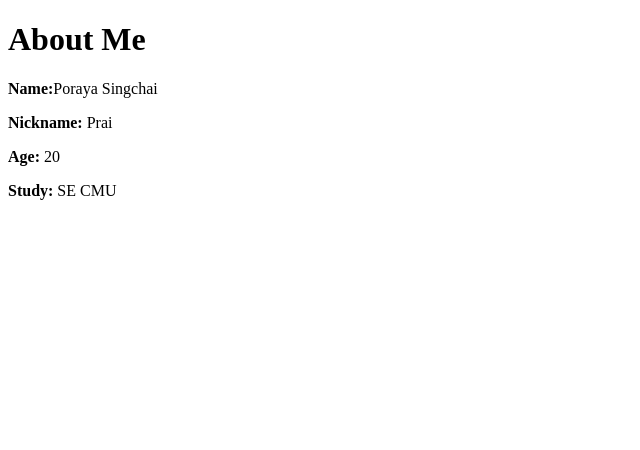
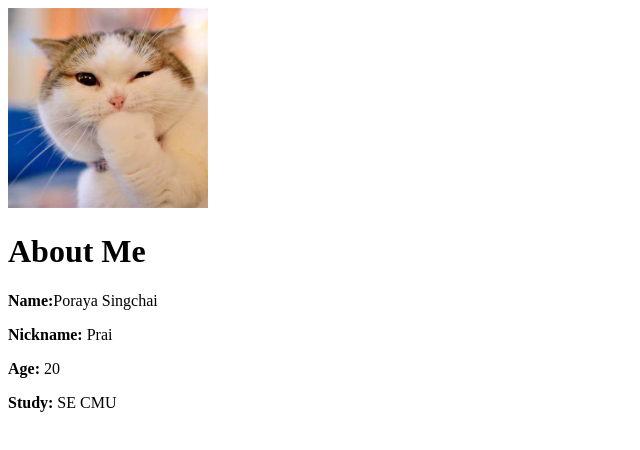
Before and after one commit to poryasin/Lab2, a plain HTML site: page index.html in a window 1280 px wide. Shown: the whole page, without its empty margins (0-640 px from the left). Drawn offline with Linux system fonts and the light colour scheme.

Commit message:
add cat picture

```diff
--- a/index.html
+++ b/index.html
@@ -5,6 +5,7 @@
 <meta name="viewport" content="width=device-width, initial-scale=1.0">
 <title> My Information</title>
 </head>
+<img src="cat.jpg" alt=" meow" width="200">
 <body>
 <h1>About Me</h1>
 <p><strong>Name:</strong>Poraya Singchai</p>
```
Also changed, not shown: cat.jpg (added).
